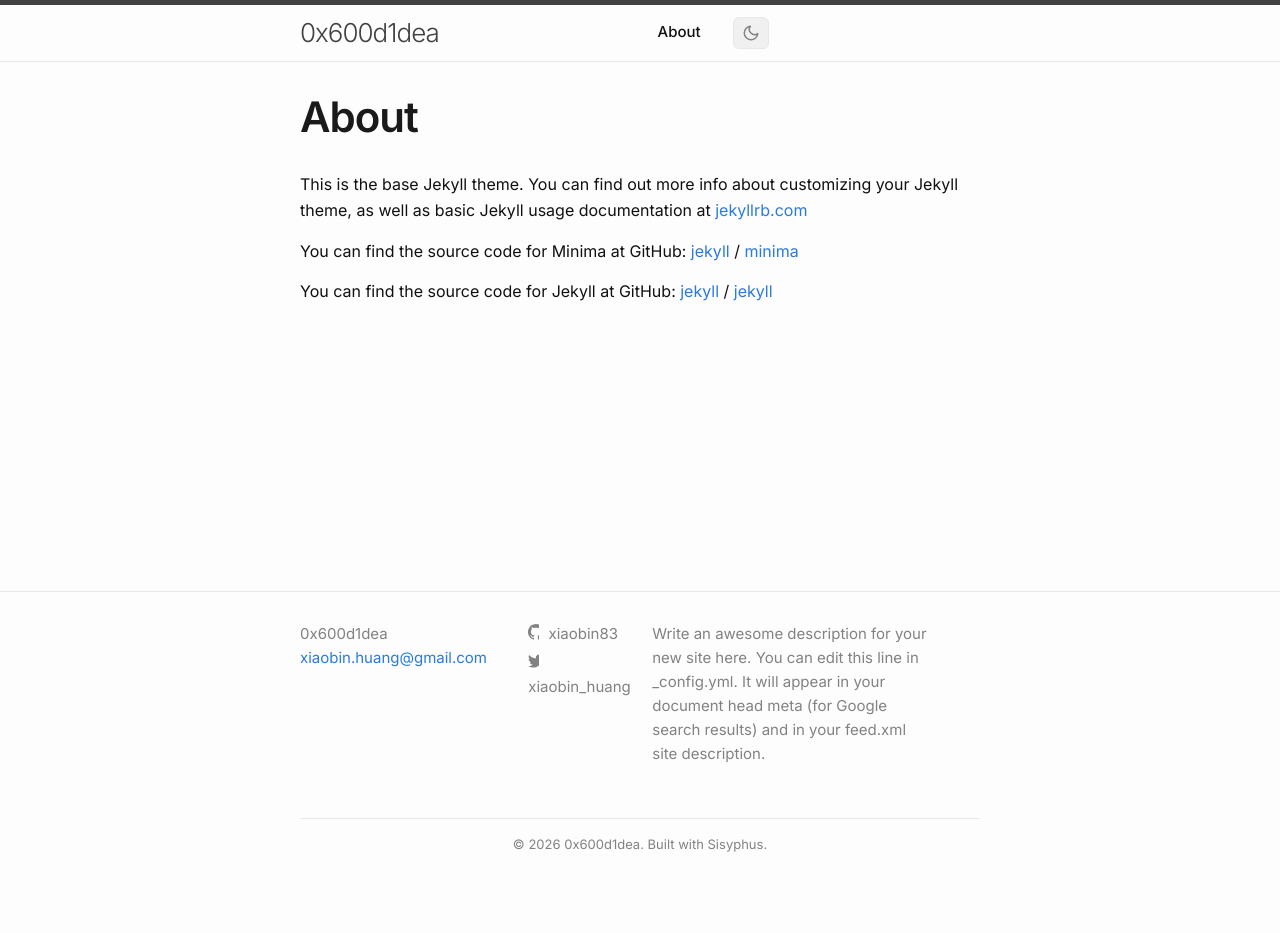
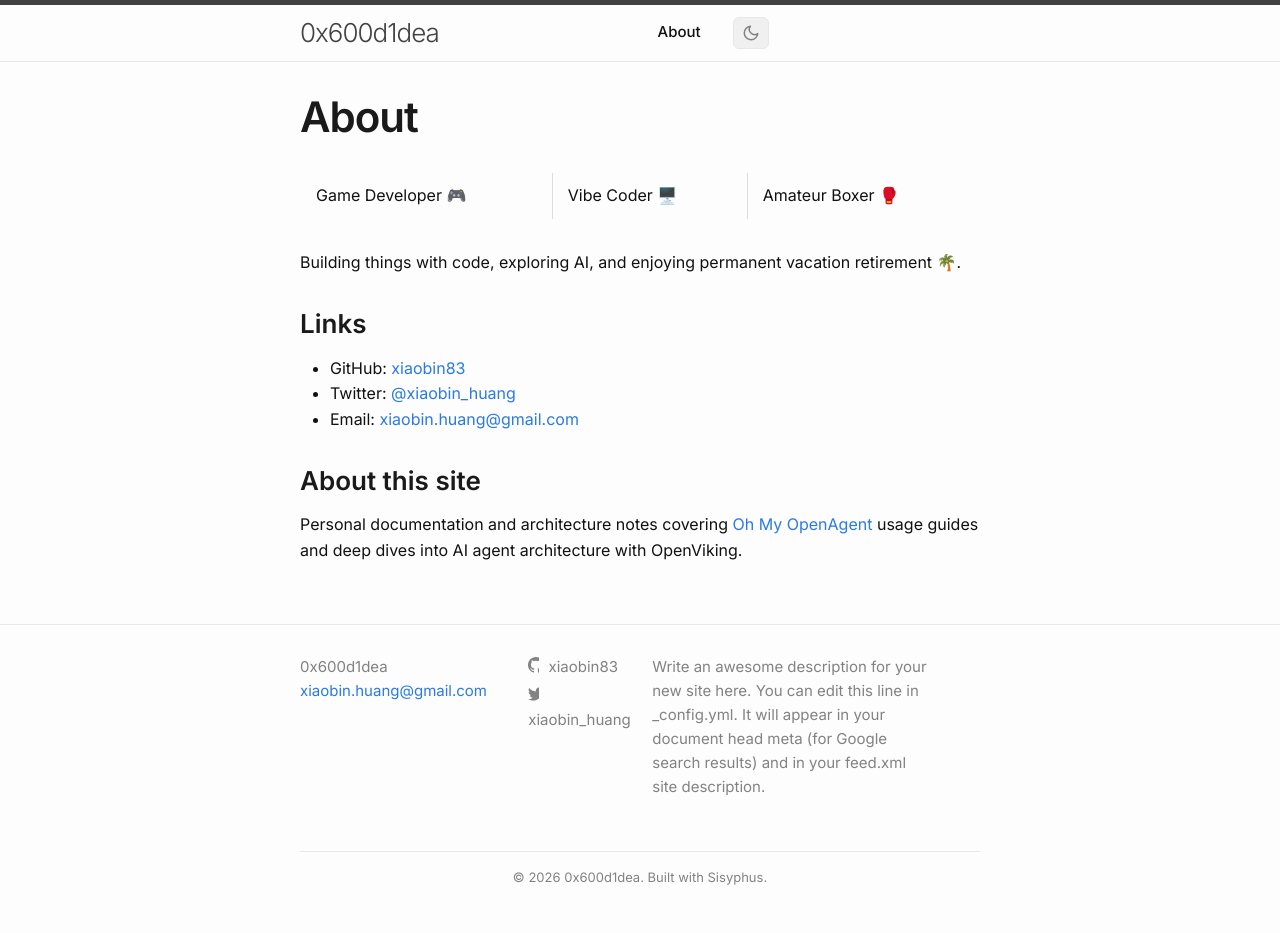
Before and after one commit to xiaobin83/xiaobin83.github.io, a Jekyll site: the page built from about.md, in a window 1280 px wide. Built offline with Jekyll 4.4.1, drawn with Linux system fonts in a browser that asks for light colours; before the commit the page ends 900 px from its top, so only the background shows below that.

Commit message:
docs: reorganize site by logical groupings
- Rewrite about.md with real personal content (was Jekyll placeholder)
- Restructure index.md: tagline → OmO 文档（新手入门/深入阅读）→ Architecture Documents
- Remove flat link list; add section hierarchy with descriptions

Ultraworked with [Sisyphus](https://github.com/code-yeongyu/oh-my-openagent)

Co-authored-by: Sisyphus <clio-agent@sisyphuslabs.ai>

```diff
--- a/about.md
+++ b/about.md
@@ -4,15 +4,16 @@ title: About
 permalink: /about/
 ---
 
-This is the base Jekyll theme. You can find out more info about customizing your Jekyll theme, as well as basic Jekyll usage documentation at [jekyllrb.com](https://jekyllrb.com/)
+Game Developer 🎮 | Vibe Coder 🖥️ | Amateur Boxer 🥊
 
-You can find the source code for Minima at GitHub:
-[jekyll][jekyll-organization] /
-[minima](https://github.com/jekyll/minima)
+Building things with code, exploring AI, and enjoying permanent vacation retirement 🌴.
 
-You can find the source code for Jekyll at GitHub:
-[jekyll][jekyll-organization] /
-[jekyll](https://github.com/jekyll/jekyll)
+### Links
 
+- GitHub: [xiaobin83](https://github.com/xiaobin83)
+- Twitter: [@xiaobin_huang](https://www.twitter.com/xiaobin_huang)
+- Email: [xiaobin.huang@gmail.com](mailto:xiaobin.huang@gmail.com)
 
-[jekyll-organization]: https://github.com/jekyll
+### About this site
+
+Personal documentation and architecture notes covering [Oh My OpenAgent](/understanding-omo/index.html) usage guides and deep dives into AI agent architecture with OpenViking.
```
Also changed, not shown: index.md (+12 -1 lines).
